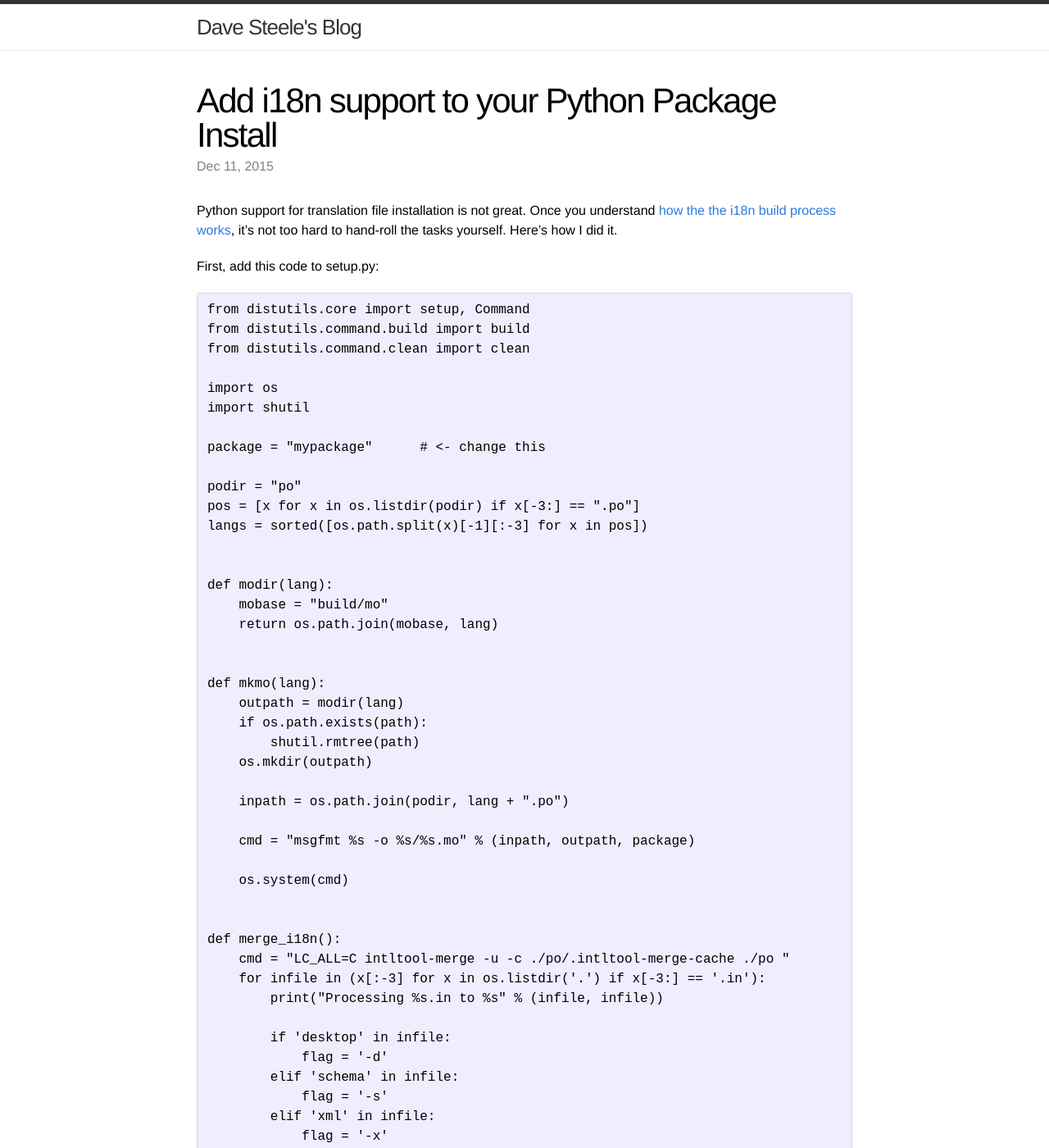
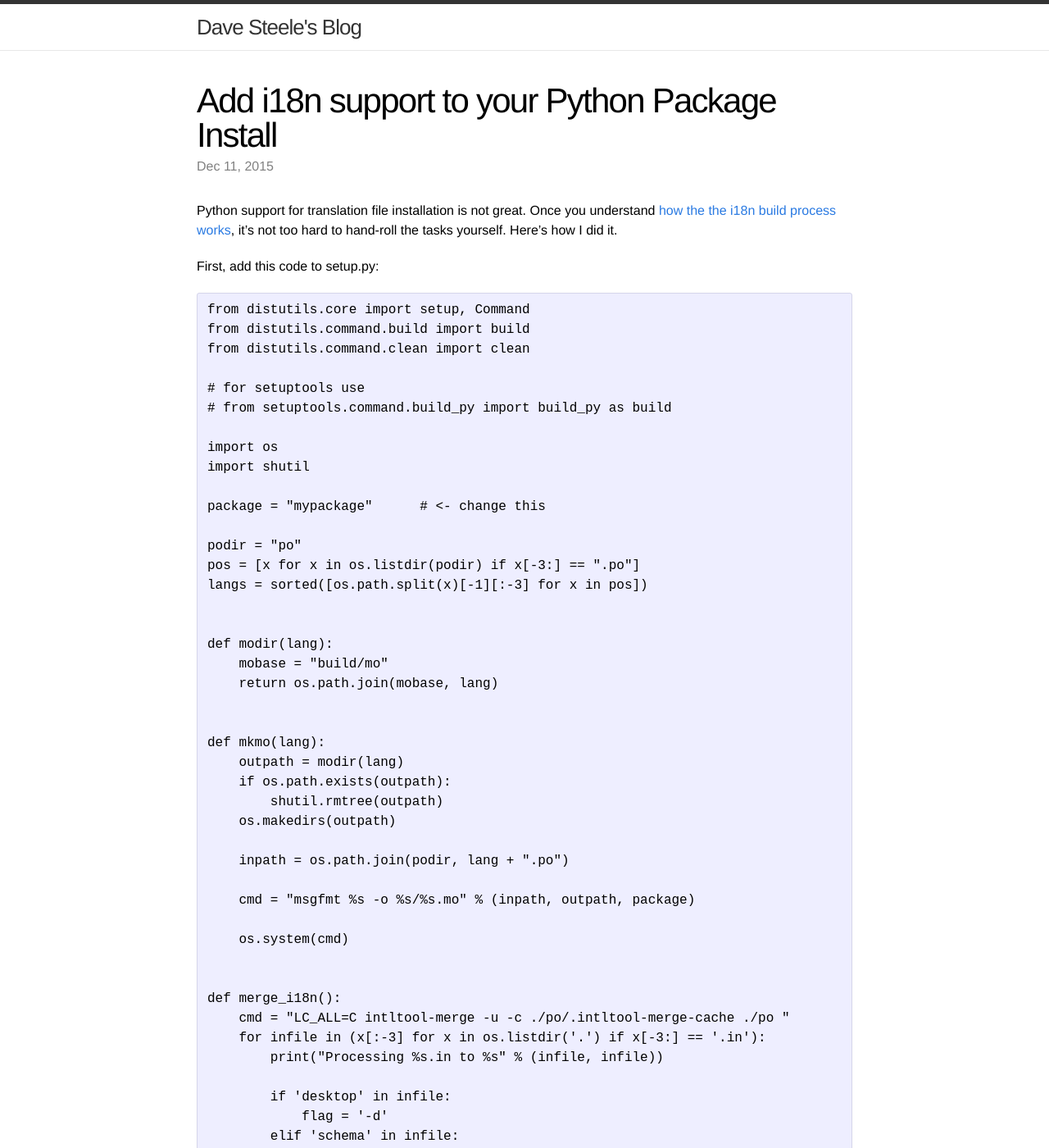
Before and after one commit to davesteele/davesteele.github.io, a Jekyll site: the page built from _posts/2015-12-11-add-i18n-to-setup-py.markdown, in a window 1280 px wide and 1400 px high. Shown: the whole window at 82% size. Built offline with Jekyll 4.4.1, drawn with Linux system fonts in a browser that asks for light colours; comment, search, counter and statistics services are not loaded; some of the changed text lies outside the part shown.

Commit message:
Errors in code for i18n setup.py post

```diff
--- a/_posts/2015-12-11-add-i18n-to-setup-py.markdown
+++ b/_posts/2015-12-11-add-i18n-to-setup-py.markdown
@@ -18,6 +18,9 @@ First, add this code to setup.py:
     from distutils.command.build import build
     from distutils.command.clean import clean
 
+    # for setuptools use
+    # from setuptools.command.build_py import build_py as build
+
     import os
     import shutil
 
@@ -35,9 +38,9 @@ First, add this code to setup.py:
 
     def mkmo(lang):
         outpath = modir(lang)
-        if os.path.exists(path):
-            shutil.rmtree(path)
-        os.mkdir(outpath)
+        if os.path.exists(outpath):
+            shutil.rmtree(outpath)
+        os.makedirs(outpath)
 
         inpath = os.path.join(podir, lang + ".po")
 
@@ -76,7 +79,7 @@ First, add this code to setup.py:
 
     def polist():
         dst_tmpl = "share/locale/%s/LC_MESSAGES/"
-        polist = [(dst_tmpl % x, ["%s/%s.mo" % (modir(x)]), package) for x in langs]
+        polist = [(dst_tmpl % x, ["%s/%s.mo" % (modir(x), package)]) for x in langs]
 
         return polist
 
```
